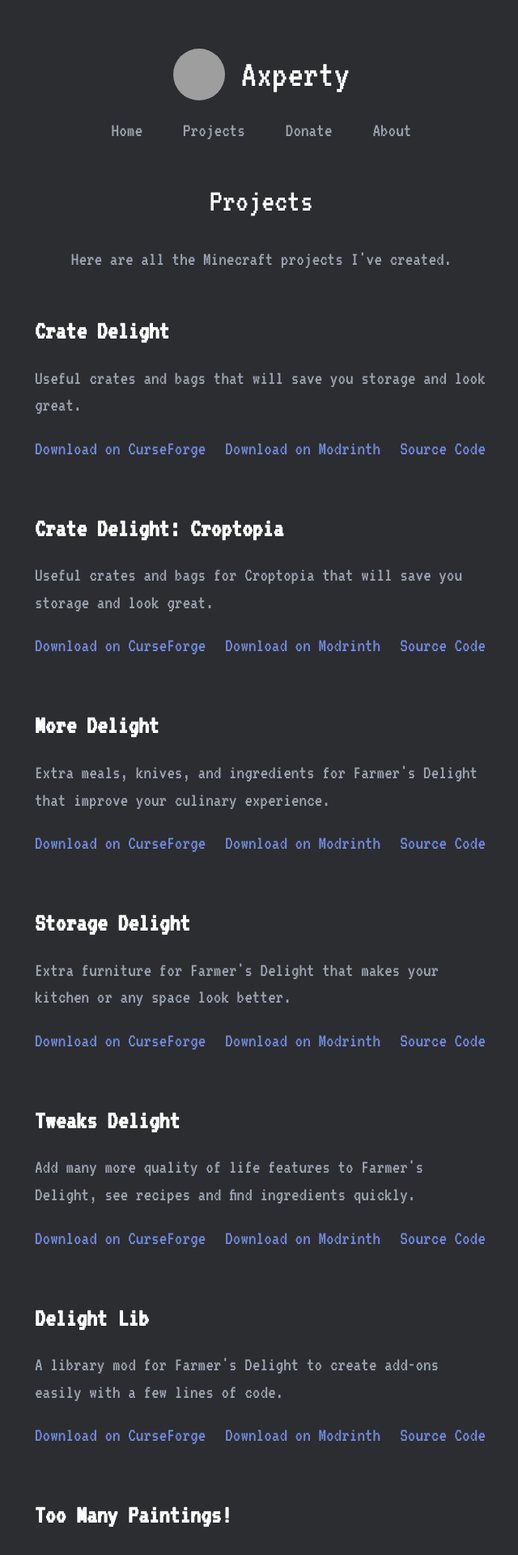
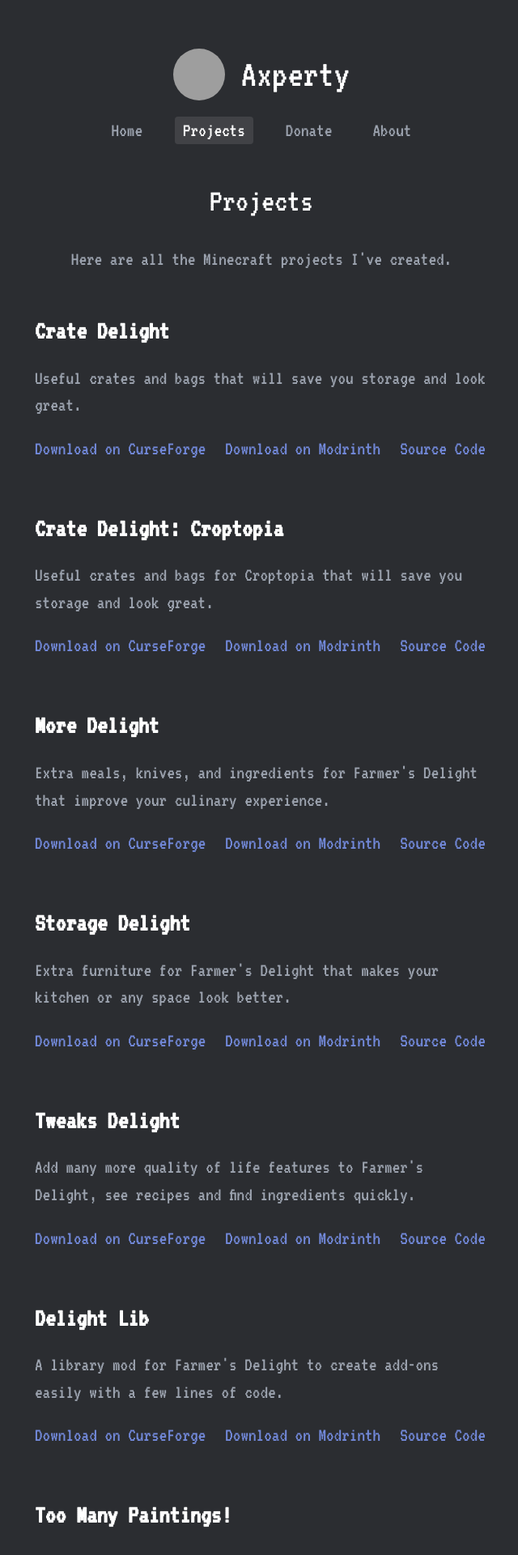
Before and after one commit to axperty/axperty.com, a Jekyll site: the page built from projects.html, in a window 1280 px wide. Shown: the top 1920 px of the page at 81% size, without its empty margins (317-957 px from the left). Built offline with Jekyll 4.4.1, drawn with Linux system fonts in a browser that asks for light colours; grey boxes are pictures that could not be loaded.

Commit message:
Quality of life changes.

```diff
--- a/_layouts/default.html
+++ b/_layouts/default.html
@@ -17,7 +17,7 @@
             </div>
             <nav class="site-nav">
                 <a href="{{ '/' | relative_url }}" class="category-filter-btn {% if page.url == '/' or page.url == '/index.html' %}active{% endif %}">Home</a>
-                <a href="{{ '/projects' | relative_url }}" class="category-filter-btn {% if page.url contains '/mods' %}active{% endif %}">Projects</a>
+                <a href="{{ '/projects' | relative_url }}" class="category-filter-btn {% if page.url contains '/projects' %}active{% endif %}">Projects</a>
                 <a href="{{ '/donate' | relative_url }}" class="category-filter-btn {% if page.url contains '/donate' %}active{% endif %}">Donate</a>
                 <a href="{{ '/about' | relative_url }}" class="category-filter-btn {% if page.url contains '/about' %}active{% endif %}">About</a>
             </nav>
```
